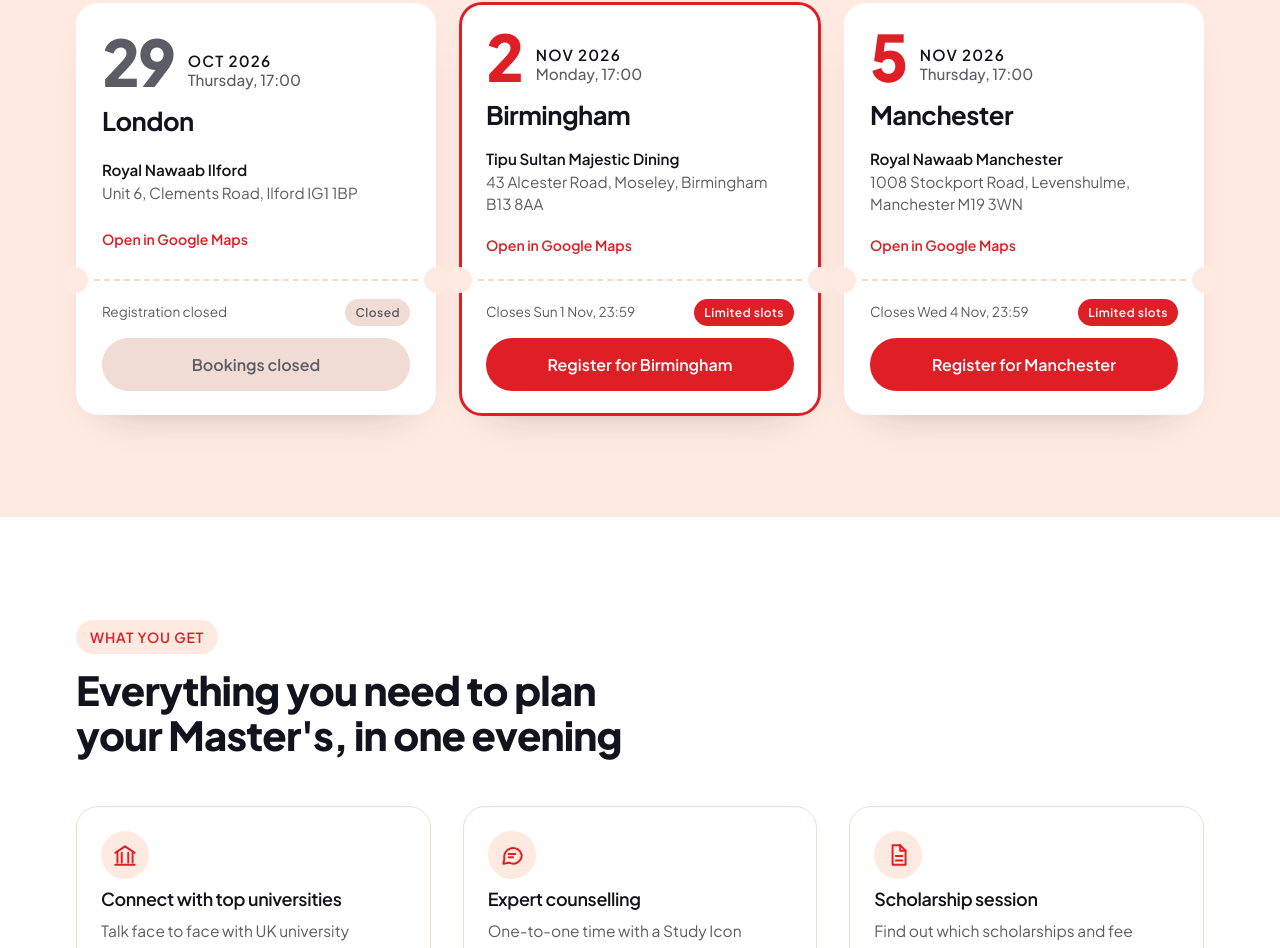
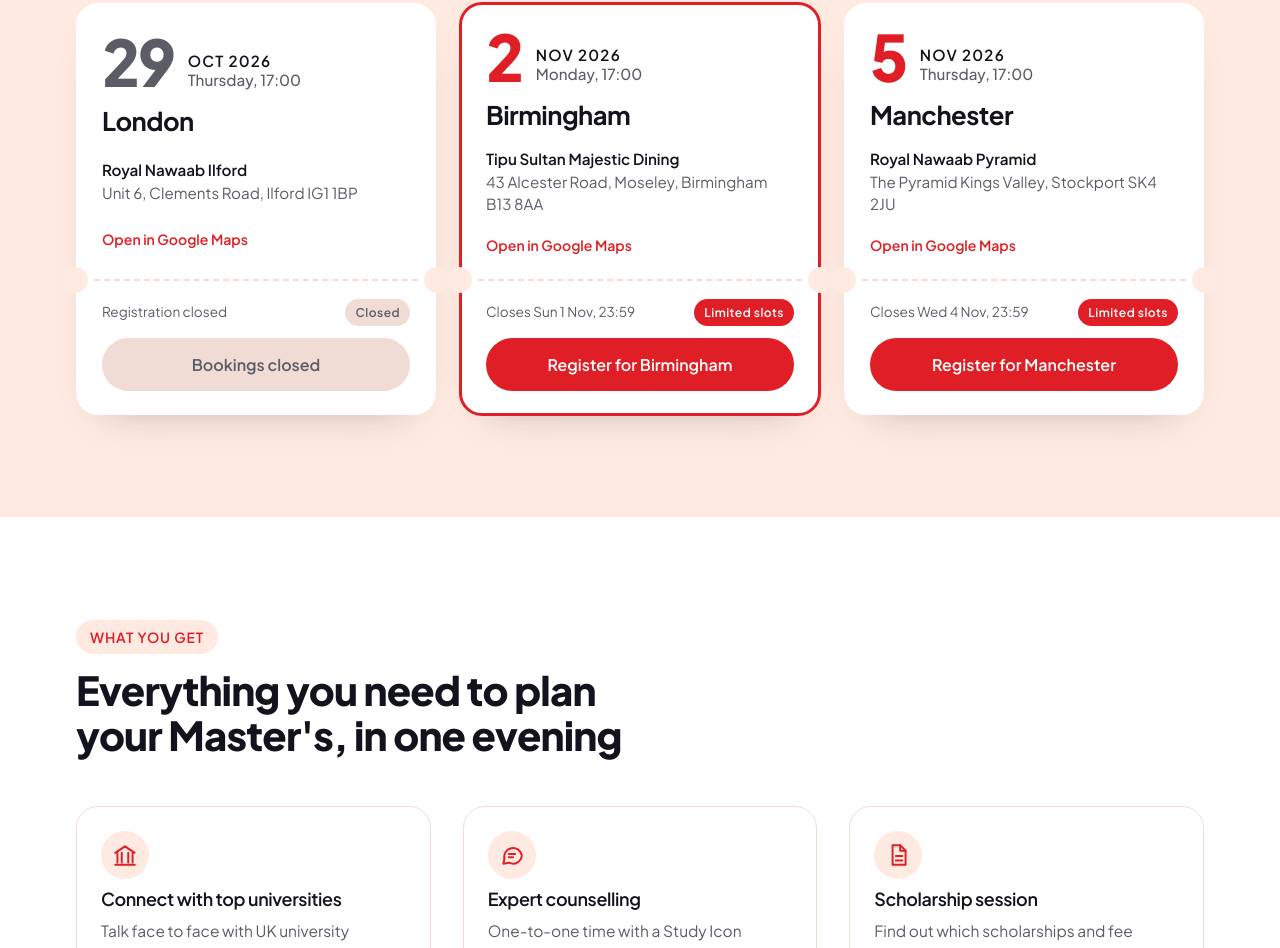
Before and after one commit to fahadasif1/study-icon-masters-scholarship, a plain HTML site: page index.html in a window 1280 px wide. Shown: the part 1106-2054 px from the top of the page. Drawn offline with Linux system fonts and the light colour scheme.

Commit message:
Manchester venue: Royal Nawaab Pyramid, The Pyramid Kings Valley, Stockport SK4 2JU

```diff
--- a/index.html
+++ b/index.html
@@ -426,7 +426,7 @@ input[type=text], input[type=tel], input[type=email], select, .event-opt .box {
           <div class="ht-city" id="ht-city">London</div>
           <div class="ht-meta">
             <span><strong id="ht-date">Thursday 29 October 2026</strong> · 17:00 start</span>
-            <span id="ht-venue">Royal Nawaab, Levenshulme</span>
+            <span id="ht-venue">Royal Nawaab Pyramid, Stockport</span>
           </div>
         </div>
         <div class="perf"></div>
@@ -768,7 +768,7 @@ input[type=text], input[type=tel], input[type=email], select, .event-opt .box {
       venue: "Tipu Sultan Majestic Dining", short: "Tipu Sultan, Moseley", address: "43 Alcester Road, Moseley, Birmingham B13 8AA" },
     { id: "manchester", city: "Manchester", code: "MAN", day: "5", mon: "Nov", weekday: "Thursday",
       longDate: "Thursday 5 November 2026", start: "2026-11-05T17:00:00Z", deadline: "2026-11-04T23:59:00Z", closeText: "Wed 4 Nov, 23:59",
-      venue: "Royal Nawaab Manchester", short: "Royal Nawaab, Levenshulme", address: "1008 Stockport Road, Levenshulme, Manchester M19 3WN" }
+      venue: "Royal Nawaab Pyramid", short: "Royal Nawaab Pyramid, Stockport", address: "The Pyramid Kings Valley, Stockport SK4 2JU" }
   ];
 
   var now = function () { return Date.now(); };
```
